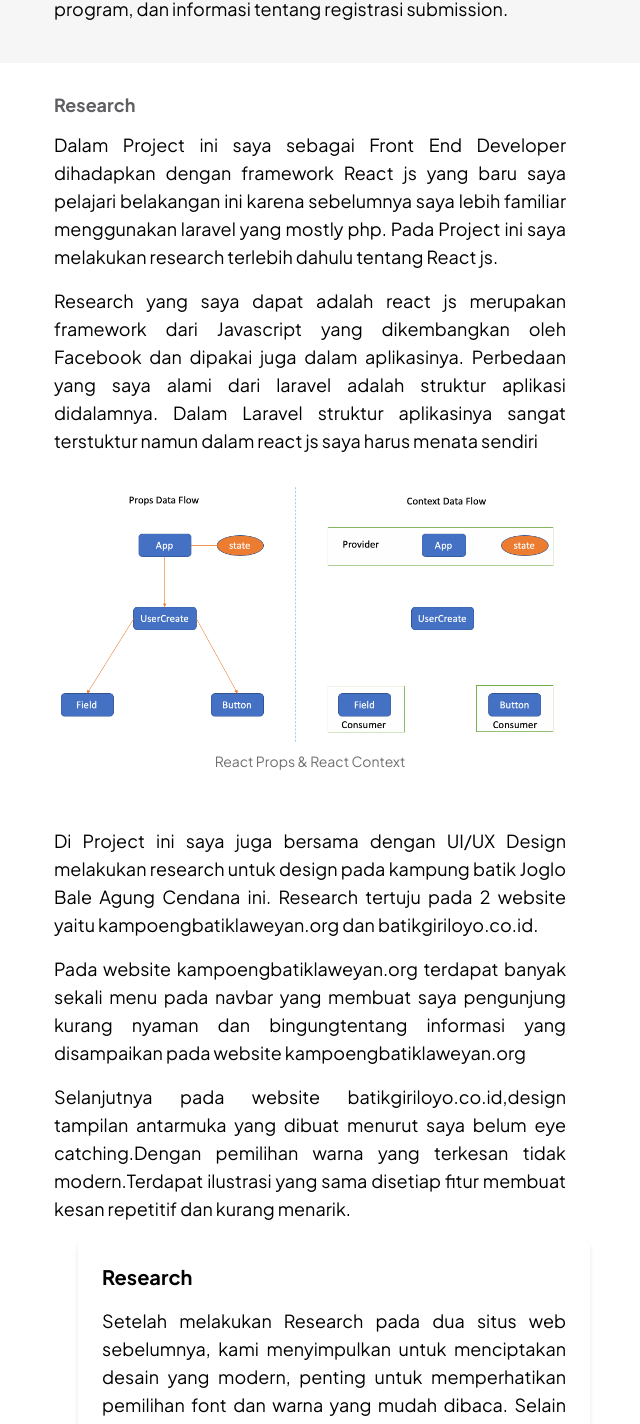
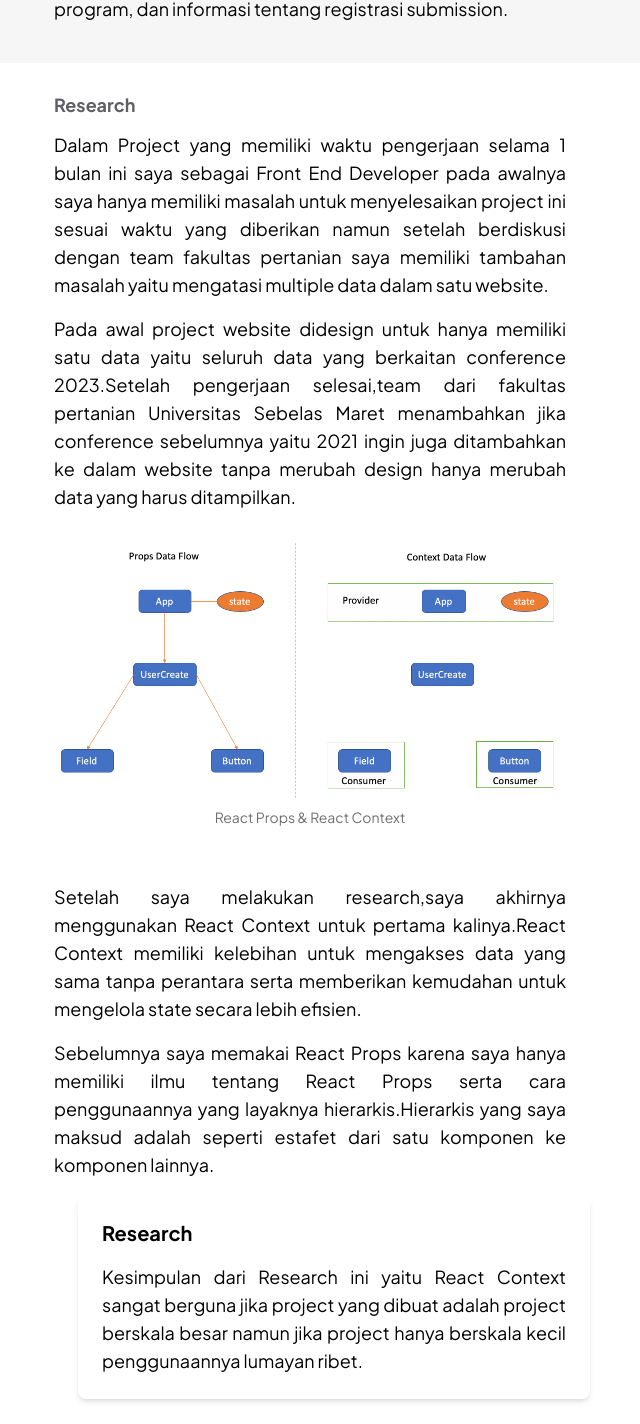
Before and after one commit to baguzbw/PortofolioWeb, a React (Vite) app: page /icareli in a window 1280 px wide. Shown: the part 3431-4855 px from the top of the page, without its empty margins (330-970 px from the left). Built offline with nearby package versions, Linux system fonts and the light colour scheme.

Commit message:
Fix Research Icareli

```diff
--- a/src/components/icareli/Research.jsx
+++ b/src/components/icareli/Research.jsx
@@ -10,12 +10,12 @@ const Research = () => {
       <div className="w-full md:w-1/2 mx-auto px-4 md:px-8 lg:px-16">
         <h1 className="text-lg text-primary font-bold font-plus-jakarta text-[#5E5E63] ">Research</h1>
         <p className="mb-4 mt-3 font-plus-jakarta text-lg text-justify">
-          Dalam Project ini saya sebagai Front End Developer dihadapkan dengan framework React js yang baru saya pelajari belakangan ini karena sebelumnya saya lebih familiar menggunakan laravel yang mostly php. Pada Project ini saya
-          melakukan research terlebih dahulu tentang React js.
+          Dalam Project yang memiliki waktu pengerjaan selama 1 bulan ini saya sebagai Front End Developer pada awalnya saya hanya memiliki masalah untuk menyelesaikan project ini sesuai waktu yang diberikan namun setelah berdiskusi dengan
+          team fakultas pertanian saya memiliki tambahan masalah yaitu mengatasi multiple data dalam satu website.
         </p>
         <p className="mb-4 mt-3 font-plus-jakarta text-lg text-justify">
-          Research yang saya dapat adalah react js merupakan framework dari Javascript yang dikembangkan oleh Facebook dan dipakai juga dalam aplikasinya. Perbedaan yang saya alami dari laravel adalah struktur aplikasi didalamnya. Dalam
-          Laravel struktur aplikasinya sangat terstuktur namun dalam react js saya harus menata sendiri
+          Pada awal project website didesign untuk hanya memiliki satu data yaitu seluruh data yang berkaitan conference 2023.Setelah pengerjaan selesai,team dari fakultas pertanian Universitas Sebelas Maret menambahkan jika conference
+          sebelumnya yaitu 2021 ingin juga ditambahkan ke dalam website tanpa merubah design hanya merubah data yang harus ditampilkan.
         </p>
         <div className="flex flex-wrap md:flex-nowrap justify-center md:justify-between items-center mb-14">
           <div className="flex flex-col items-center">
@@ -26,20 +26,16 @@ const Research = () => {
       </div>
       <div className="w-full md:w-1/2 mx-auto px-4 md:px-8 lg:px-16">
         <p className="mb-4 font-plus-jakarta text-lg text-justify">
-          Di Project ini saya juga bersama dengan UI/UX Design melakukan research untuk design pada kampung batik Joglo Bale Agung Cendana ini. Research tertuju pada 2 website yaitu kampoengbatiklaweyan.org dan batikgiriloyo.co.id.
+          Setelah saya melakukan research,saya akhirnya menggunakan React Context untuk pertama kalinya.React Context memiliki kelebihan untuk mengakses data yang sama tanpa perantara serta memberikan kemudahan untuk mengelola state secara
+          lebih efisien.
         </p>
         <p className="mb-4 mt-3 font-plus-jakarta text-lg text-justify">
-          Pada website kampoengbatiklaweyan.org terdapat banyak sekali menu pada navbar yang membuat saya pengunjung kurang nyaman dan bingungtentang informasi yang disampaikan pada website kampoengbatiklaweyan.org
-        </p>
-        <p className="mb-4 mt-3 font-plus-jakarta text-lg text-justify">
-          Selanjutnya pada website batikgiriloyo.co.id,design tampilan antarmuka yang dibuat menurut saya belum eye catching.Dengan pemilihan warna yang terkesan tidak modern.Terdapat ilustrasi yang sama disetiap fitur membuat kesan
-          repetitif dan kurang menarik.
+          Sebelumnya saya memakai React Props karena saya hanya memiliki ilmu tentang React Props serta cara penggunaannya yang layaknya hierarkis.Hierarkis yang saya maksud adalah seperti estafet dari satu komponen ke komponen lainnya.
         </p>
         <div className="bg-white shadow-md ms-6 mt-2 p-6 rounded-lg max-w-xl w-full">
           <h2 className="font-bold text-xl font-plus-jakarta mb-4">Research</h2>
           <p className="font-plus-jakarta text-lg text-justify ">
-            Setelah melakukan Research pada dua situs web sebelumnya, kami menyimpulkan untuk menciptakan desain yang modern, penting untuk memperhatikan pemilihan font dan warna yang mudah dibaca. Selain itu, pengelompokan menu pada Navbar
-            juga sangat penting.
+            Kesimpulan dari Research ini yaitu React Context sangat berguna jika project yang dibuat adalah project berskala besar namun jika project hanya berskala kecil penggunaannya lumayan ribet.
           </p>
         </div>
         <div className="flex flex-wrap md:flex-nowrap justify-center md:justify-between items-center mb-14">
```
